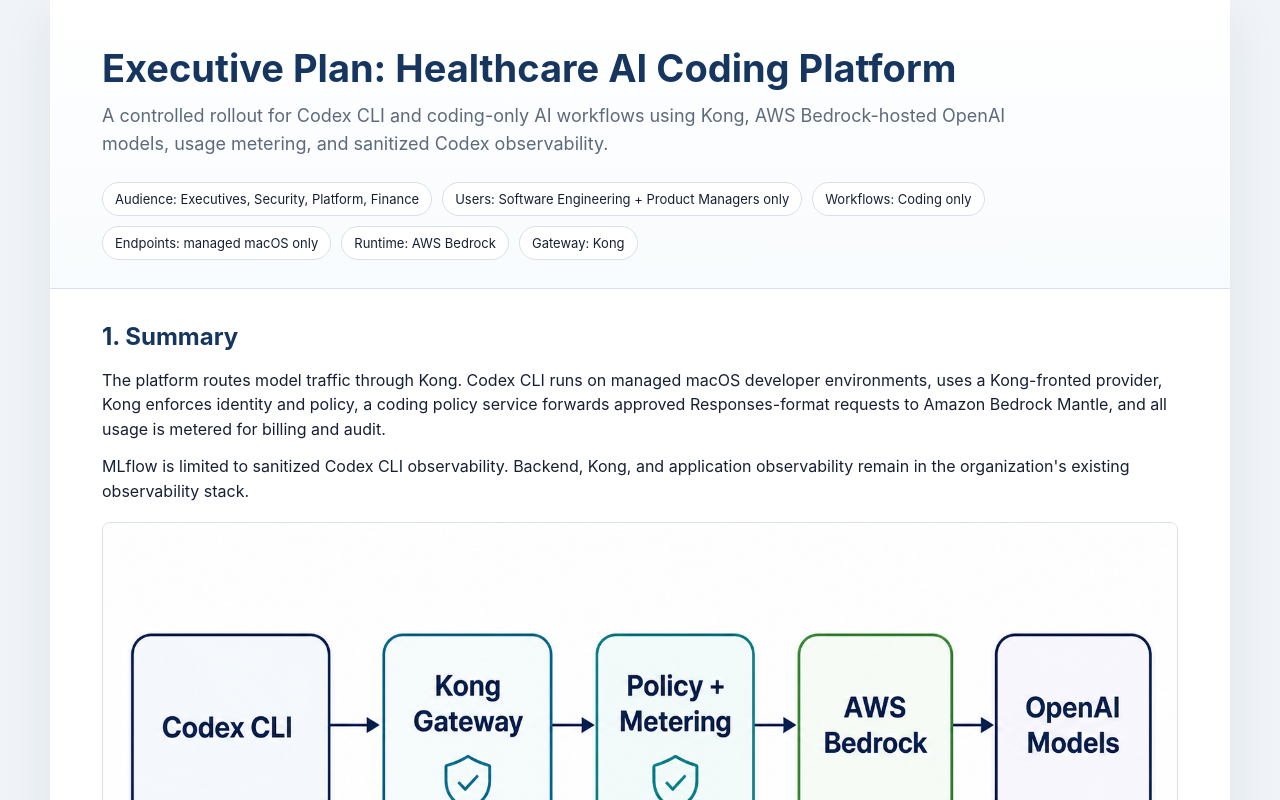
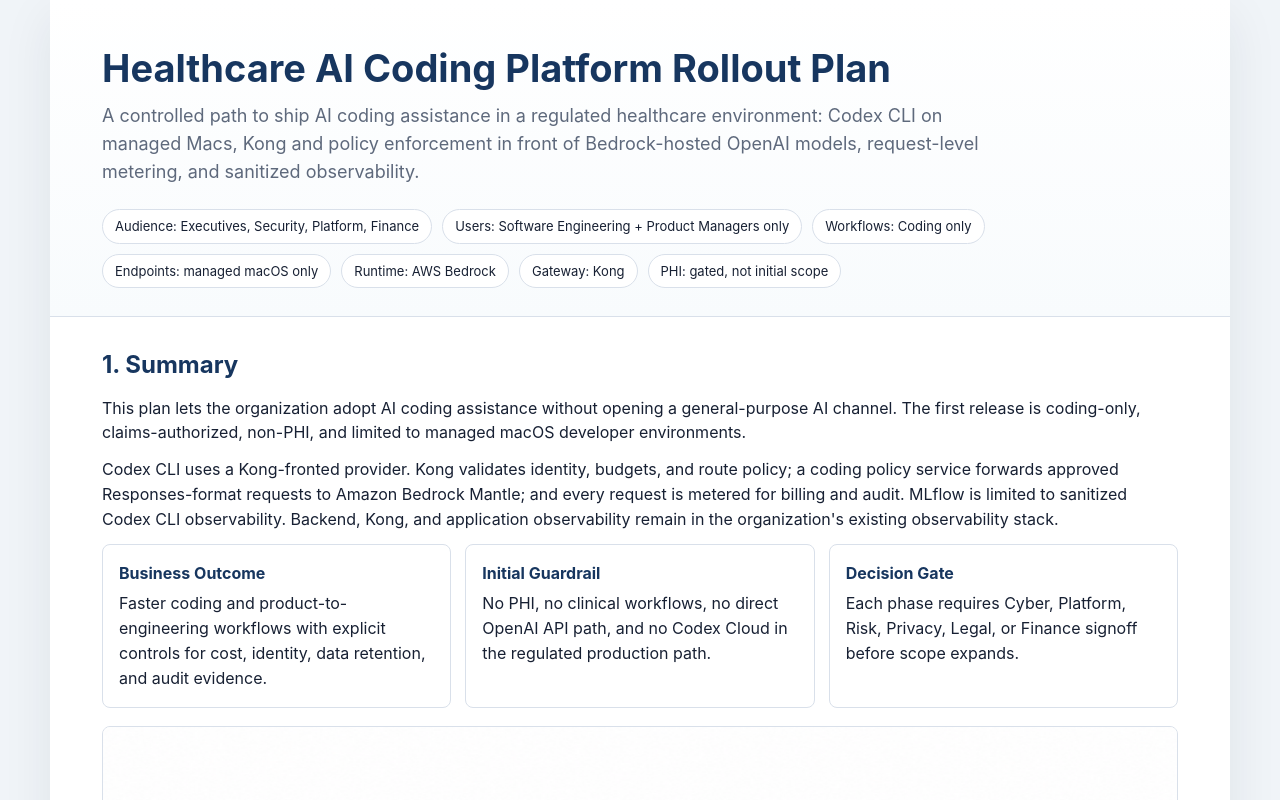
Before and after one commit to chief-builder/codex_rollout_healthcare, a website: page codex_rollout_healthcare.html in a window 1280 px wide. Shown: the top 800 px of the page. Drawn offline with Linux system fonts and the light colour scheme.

Commit message:
Polish healthcare rollout plan

```diff
--- a/codex_rollout_healthcare.html
+++ b/codex_rollout_healthcare.html
@@ -3,7 +3,11 @@
 <head>
   <meta charset="utf-8">
   <meta name="viewport" content="width=device-width, initial-scale=1">
-  <title>Executive Plan: Healthcare AI Coding Platform</title>
+  <meta
+    name="description"
+    content="Executive rollout plan for a regulated healthcare AI coding platform using Codex CLI, Kong, Bedrock, metering, and sanitized observability."
+  >
+  <title>Healthcare AI Coding Platform Rollout Plan</title>
   <style>
     :root {
       --ink: #172033;
@@ -524,8 +528,8 @@
 <body>
   <main>
     <header>
-      <h1>Executive Plan: Healthcare AI Coding Platform</h1>
-      <p class="subtitle">A controlled rollout for Codex CLI and coding-only AI workflows using Kong, AWS Bedrock-hosted OpenAI models, usage metering, and sanitized Codex observability.</p>
+      <h1>Healthcare AI Coding Platform Rollout Plan</h1>
+      <p class="subtitle">A controlled path to ship AI coding assistance in a regulated healthcare environment: Codex CLI on managed Macs, Kong and policy enforcement in front of Bedrock-hosted OpenAI models, request-level metering, and sanitized observability.</p>
       <div class="meta">
         <span class="pill">Audience: Executives, Security, Platform, Finance</span>
         <span class="pill">Users: Software Engineering + Product Managers only</span>
@@ -533,13 +537,28 @@
         <span class="pill">Endpoints: managed macOS only</span>
         <span class="pill">Runtime: AWS Bedrock</span>
         <span class="pill">Gateway: Kong</span>
+        <span class="pill">PHI: gated, not initial scope</span>
       </div>
     </header>
 
     <section>
       <h2>1. Summary</h2>
-      <p>The platform routes model traffic through Kong. Codex CLI runs on managed macOS developer environments, uses a Kong-fronted provider, Kong enforces identity and policy, a coding policy service forwards approved Responses-format requests to Amazon Bedrock Mantle, and all usage is metered for billing and audit.</p>
-      <p>MLflow is limited to sanitized Codex CLI observability. Backend, Kong, and application observability remain in the organization's existing observability stack.</p>
+      <p>This plan lets the organization adopt AI coding assistance without opening a general-purpose AI channel. The first release is coding-only, claims-authorized, non-PHI, and limited to managed macOS developer environments.</p>
+      <p>Codex CLI uses a Kong-fronted provider. Kong validates identity, budgets, and route policy; a coding policy service forwards approved Responses-format requests to Amazon Bedrock Mantle; and every request is metered for billing and audit. MLflow is limited to sanitized Codex CLI observability. Backend, Kong, and application observability remain in the organization's existing observability stack.</p>
+      <div class="grid">
+        <div class="card">
+          <strong>Business Outcome</strong>
+          Faster coding and product-to-engineering workflows with explicit controls for cost, identity, data retention, and audit evidence.
+        </div>
+        <div class="card">
+          <strong>Initial Guardrail</strong>
+          No PHI, no clinical workflows, no direct OpenAI API path, and no Codex Cloud in the regulated production path.
+        </div>
+        <div class="card">
+          <strong>Decision Gate</strong>
+          Each phase requires Cyber, Platform, Risk, Privacy, Legal, or Finance signoff before scope expands.
+        </div>
+      </div>
       <img class="hero-image" src="assets/executive-architecture-diagram.png" alt="Executive architecture diagram showing Codex CLI through Kong, policy and metering, AWS Bedrock, OpenAI models, MLflow observability, and billing ledger">
     </section>
 
@@ -936,7 +955,7 @@
     </section>
 
     <footer>
-      Source: healthcare-ai-platform-consolidated-plan.md. This executive plan intentionally simplifies implementation detail while preserving the same section structure and control decisions.
+      Source: healthcare-ai-platform-consolidated-plan.md. This executive plan intentionally simplifies implementation detail while preserving the same section structure and control decisions. Vendor references should be revalidated before implementation gates are approved.
     </footer>
   </main>
 </body>
```
Also changed, not shown: index.html (+6 -2 lines), package.json (+20 -1 lines), scripts/validate-executive-plan.mjs (+16 -0 lines), .github/workflows/ci.yml (added), README.md, 1 other file.
